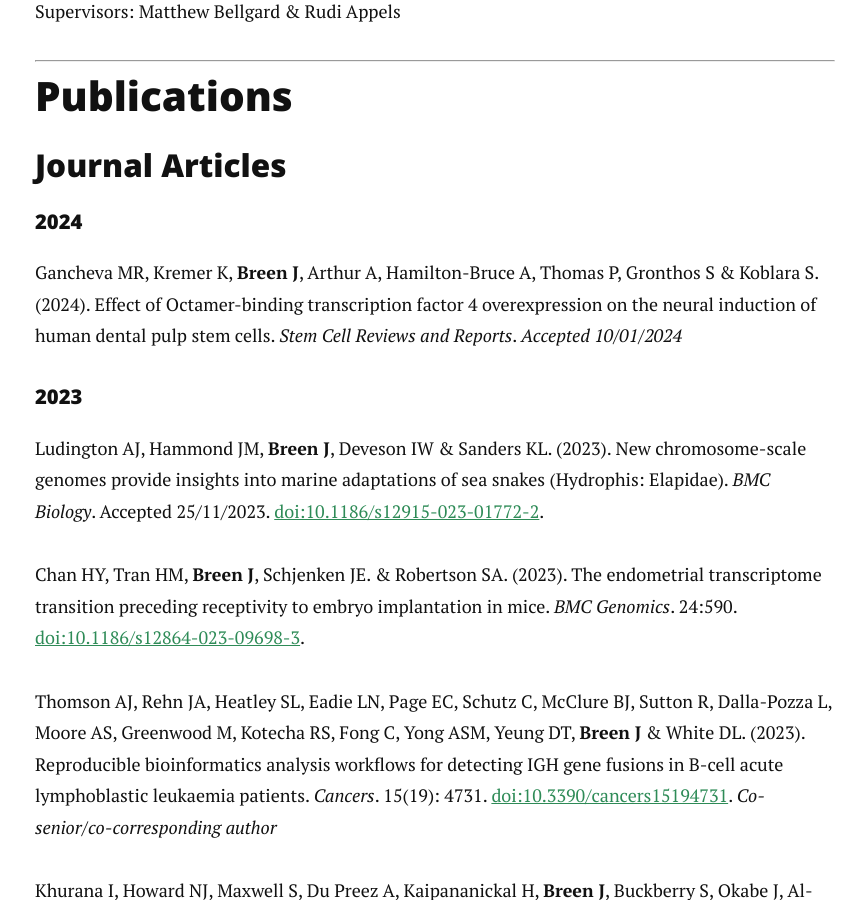
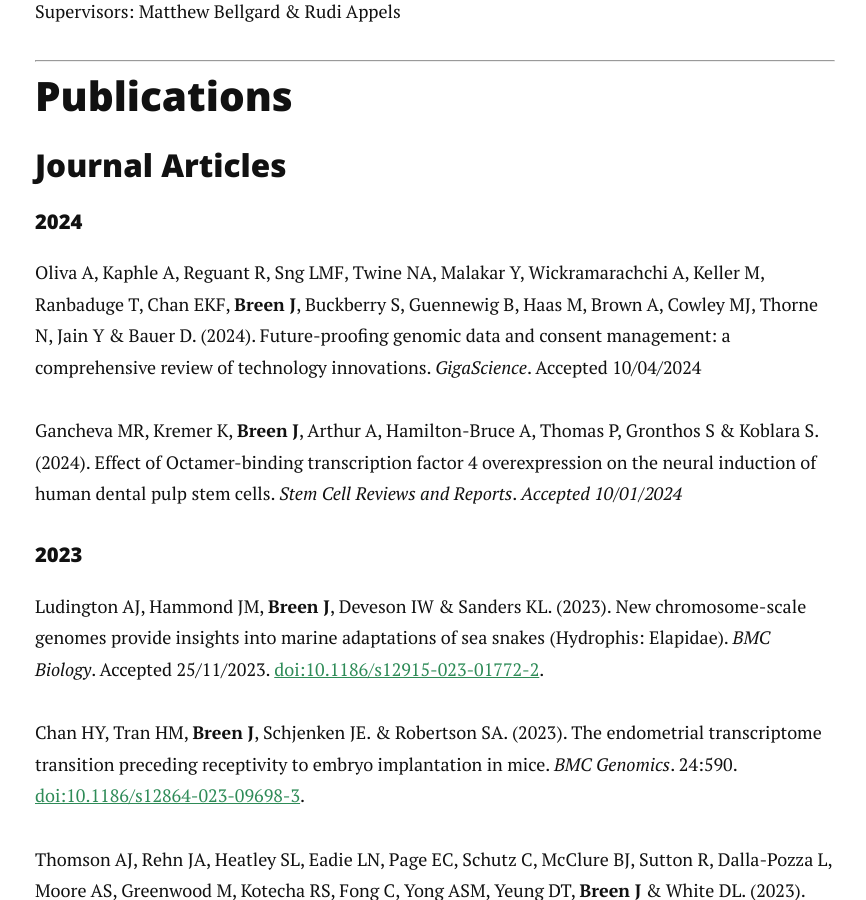
Before and after one commit to jimmybgammyknee/jimmybgammyknee.github.io, a Jekyll site: the page built from cv.md, in a window 1280 px wide and 900 px high, scrolled down 1971 px. Shown: the whole window, without its empty margins (205-1071 px from the left). Built offline with Jekyll 4.4.1, drawn with Linux system fonts in a browser that asks for light colours; nearby versions of some CDN libraries.

Commit message:
Update cv.md
Added pub

```diff
--- a/cv.md
+++ b/cv.md
@@ -61,6 +61,8 @@ Supervisors: Matthew Bellgard & Rudi Appels <br>
 ### Journal Articles
 
 #### 2024
+
+Oliva A, Kaphle A, Reguant R, Sng LMF, Twine NA, Malakar Y, Wickramarachchi A, Keller M, Ranbaduge T, Chan EKF, **Breen J**, Buckberry S, Guennewig B, Haas M, Brown A, Cowley MJ, Thorne N, Jain Y & Bauer D. (2024). Future-proofing genomic data and consent management: a comprehensive review of technology innovations. _GigaScience_. Accepted 10/04/2024
 
 Gancheva MR, Kremer K, **Breen J**, Arthur A, Hamilton-Bruce A, Thomas P, Gronthos S & Koblara S. (2024). Effect of Octamer-binding transcription factor 4 overexpression on the neural induction of human dental pulp stem cells. _Stem Cell Reviews and Reports_. _Accepted 10/01/2024_
 
```
